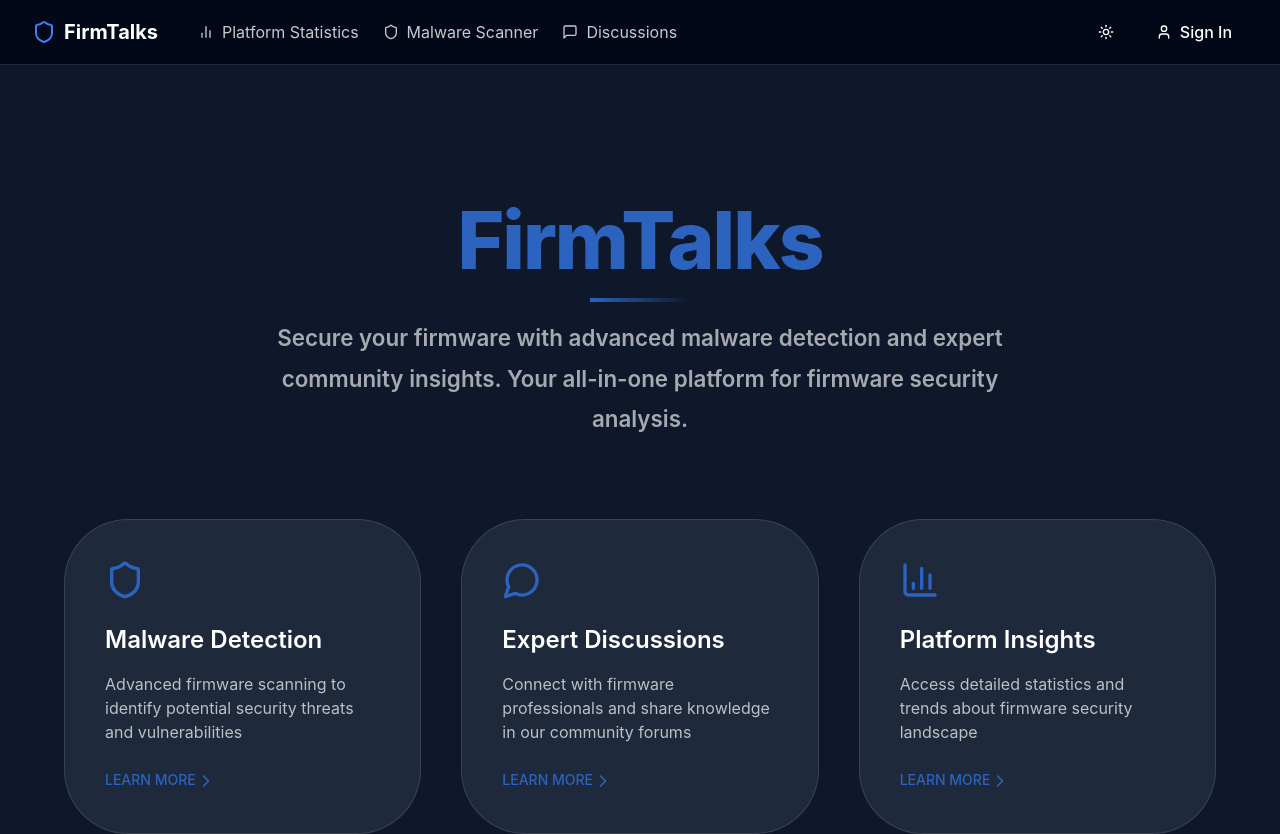
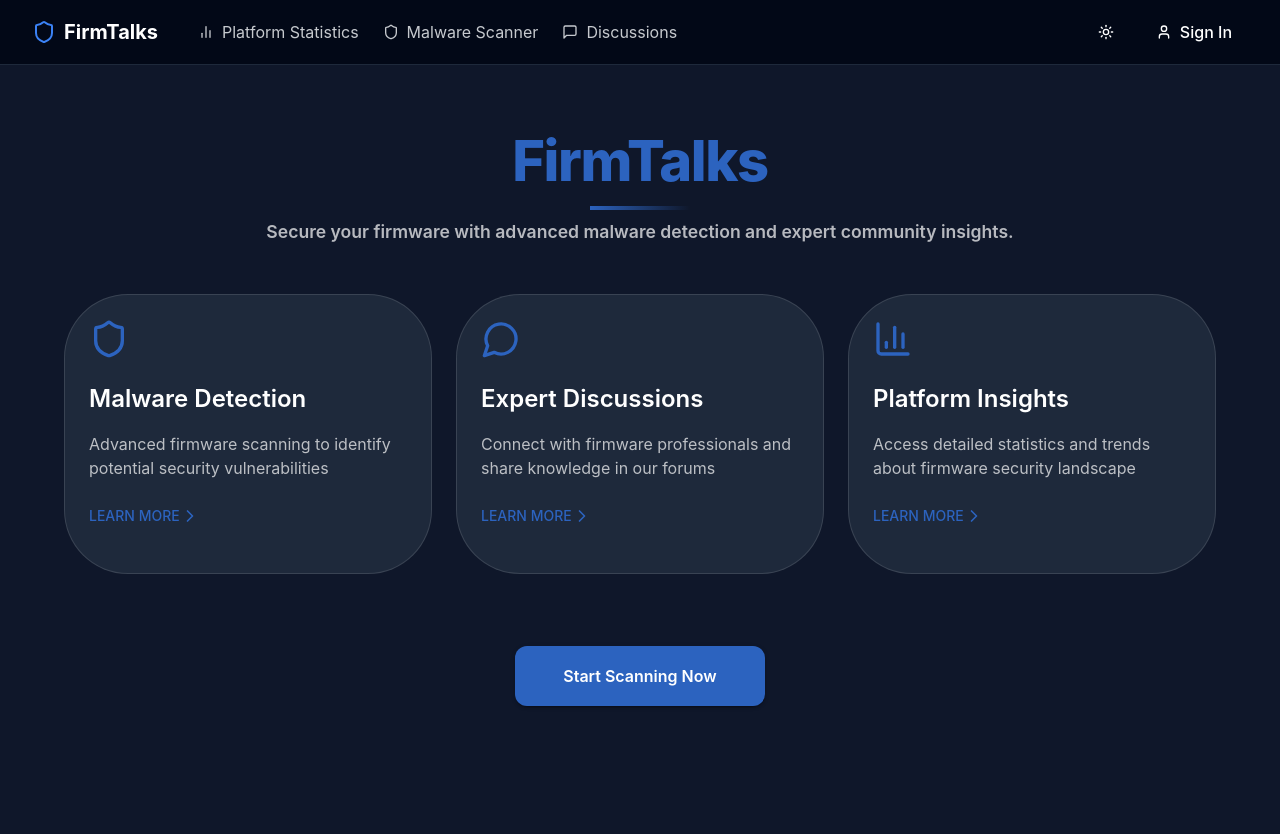
Before and after one commit to sunnyallana/firmtalks, a React (Vite) app: page / in a window 1280 px wide. Shown: the top 834 px of the page. After the commit the page ends 800 px from the top, so only its background shows below. Built offline with nearby package versions, Linux system fonts and the light colour scheme; no server answers.

Commit message:
Fixed init values for editing discussion form && enhanced hero UI

```diff
--- a/src/App.jsx
+++ b/src/App.jsx
@@ -122,13 +122,13 @@ function App() {
     {
       icon: <Shield className="w-10 h-10" />,
       title: "Malware Detection",
-      description: "Advanced firmware scanning to identify potential security threats and vulnerabilities",
+      description: "Advanced firmware scanning to identify potential security vulnerabilities",
       link: "/scanner",
     },
     {
       icon: <MessageCircle className="w-10 h-10" />,
       title: "Expert Discussions",
-      description: "Connect with firmware professionals and share knowledge in our community forums",
+      description: "Connect with firmware professionals and share knowledge in our forums",
       link: "/discussions",
     },
     {
@@ -150,21 +150,21 @@ function App() {
                     <Route
                       path="/"
                       element={
-                  <Container maxWidth="lg" sx={{ py: { xs: 8, md: 16 } }}>
+                        <Container maxWidth="lg" sx={{ py: { xs: 4, md: 8 } }}>
                           <motion.div
                             variants={containerVariants}
                             initial="hidden"
                             animate="visible"
-                      className="space-y-20"
+                            className="space-y-12"
                           >
                             {/* Hero Section */}
-                      <motion.div variants={itemVariants} className="text-center space-y-8">
+                            <motion.div variants={itemVariants} className="text-center space-y-6">
                             <Typography
                               variant="h1"
                               sx={{
-                            fontSize: { xs: '3rem', sm: '4rem', md: '5rem' },
+                                fontSize: { xs: '2.5rem', sm: '3rem', md: '3.5rem' },
                                 color: primaryColor,
-                            mb: 3,
+                                mb: 2,
                                 position: 'relative',
                                 '&::after': {
                                   content: '""',
@@ -176,30 +176,30 @@ function App() {
                                   left: '50%',
                                   transform: 'translateX(-50%)',
                                 },
+                                textShadow: (theme) =>
+                                  theme.palette.mode === 'dark' ? `0 0 20px ${primaryColor}4D` : 'none',
                               }}
                             >
                               FirmTalks
                             </Typography>
                               <Typography
-                          variant="h5"
+                                variant="h6"
                                 color="text.secondary"
                                 sx={{
                                   maxWidth: '800px',
                                   mx: 'auto',
-                            fontSize: { xs: '1.2rem', sm: '1.4rem' },
-                            lineHeight: 1.8,
-                            opacity: 0.9,
+                                  fontSize: { xs: '1rem', sm: '1.1rem' },
+                                  lineHeight: 1.6,
                                 }}
                               >
                                 Secure your firmware with advanced malware detection and expert community insights.
-                          Your all-in-one platform for firmware security analysis.
                               </Typography>
                             </motion.div>
 
                             {/* Feature Cards */}
                             <motion.div
                               variants={containerVariants}
-                        className="grid grid-cols-1 md:grid-cols-3 gap-10"
+                              className="grid grid-cols-1 md:grid-cols-3 gap-6"
                             >
                               {featureCards.map((card, index) => (
                                 <motion.div
@@ -213,7 +213,7 @@ function App() {
                                     to={card.link}
                                     sx={{
                                       display: 'block',
-                                p: 5,
+                                      p: 3,
                                       borderRadius: 4,
                                       bgcolor: 'background.paper',
                                       border: '1px solid',
@@ -223,6 +223,7 @@ function App() {
                                       transition: 'all 0.3s ease',
                                       position: 'relative',
                                       overflow: 'hidden',
+                                      minHeight: '280px',
                                       '&:hover': {
                                         borderColor: primaryColor,
                                         boxShadow: isDark ? `0 8px 32px ${primaryColor}26` : '0 8px 32px rgba(0,0,0,0.1)',
@@ -252,23 +253,16 @@ function App() {
                             </motion.div>
 
                             {/* CTA Section */}
-                      <motion.div
-                        variants={itemVariants}
-                        className="text-center py-10"
-                      >
+                            <motion.div variants={itemVariants} className="text-center py-6">
                               <Button
                                 variant="contained"
                                 component={Link}
                                 to="/scanner"
-                          size="large"
+                                size="medium"
                                 sx={{
-                            px: 8,
-                            py: 3,
-                            fontSize: '1.25rem',
-                            background: primaryColor,
-                            '&:hover': {
-                              background: 'hsl(217.6, 62.6%, 41%)',
-                            },
+                                  px: 6,
+                                  py: 2,
+                                  fontSize: '1rem',
                                 }}
                               >
                                 Start Scanning Now
@@ -278,7 +272,6 @@ function App() {
                         </Container>
                       }
                     />
-
               <Route path="/statistics" element={<PlatformStatisticsPage />} />
               <Route path="/scanner" element={<MalwareScannerPage />} />
               <Route path="/discussions" element={<DiscussionsPage />} />
--- a/src/components/discussions/discussion-form.jsx
+++ b/src/components/discussions/discussion-form.jsx
@@ -2,7 +2,7 @@ import React from 'react';
 import { useForm } from 'react-hook-form';
 import { zodResolver } from '@hookform/resolvers/zod';
 import { z } from 'zod';
-import { Button, TextField, Typography, Paper, Box } from '@mui/material';
+import { Button, TextField, Box } from '@mui/material';
 
 const discussionSchema = z.object({
   title: z.string().min(10, 'Title must be at least 10 characters'),
@@ -21,10 +21,7 @@ export function DiscussionForm({ onSubmit, initialValues = {}, isEditing = false
   });
 
   return (
-    <Paper elevation={3} sx={{ p: 3, maxWidth: 600, mx: 'auto', mt: 4 }}>
-      <Typography variant="h5" gutterBottom>
-        {isEditing ? 'Edit Discussion' : 'Create Discussion'}
-      </Typography>
+    <>
       <form onSubmit={handleSubmit(onSubmit)}>
         <Box sx={{ mb: 3 }}>
           <TextField
@@ -71,6 +68,6 @@ export function DiscussionForm({ onSubmit, initialValues = {}, isEditing = false
           {isSubmitting ? 'Submitting...' : isEditing ? 'Update Discussion' : 'Create Discussion'}
         </Button>
       </form>
-    </Paper>
+    </>
   );
 }
--- a/src/pages/discussionsPage.jsx
+++ b/src/pages/discussionsPage.jsx
@@ -1,6 +1,6 @@
 import React, { useState, useEffect } from 'react';
 import { SignInButton, useAuth } from '@clerk/clerk-react';
-import { useNavigate, Link } from 'react-router-dom';
+import { Link } from 'react-router-dom';
 import {
   Container,
   Typography,
@@ -41,7 +41,6 @@ export function DiscussionsPage() {
   const [isLoading, setIsLoading] = useState(true);
   const [error, setError] = useState(null);
   const [editingDiscussion, setEditingDiscussion] = useState(null);
-  const navigate = useNavigate();
   const theme = useTheme();
 
   useEffect(() => {
@@ -228,8 +227,8 @@ export function DiscussionsPage() {
             </Typography>
             <DiscussionForm
               onSubmit={handleSubmitDiscussion}
-              initialData={editingDiscussion}
-              onCancel={cancelEdit}
+              initialValues={editingDiscussion}
+              isEditing={editingDiscussion !== null}
             />
           </Paper>
         )}
```
Lines whose indentation alone changed are shown as unchanged.
